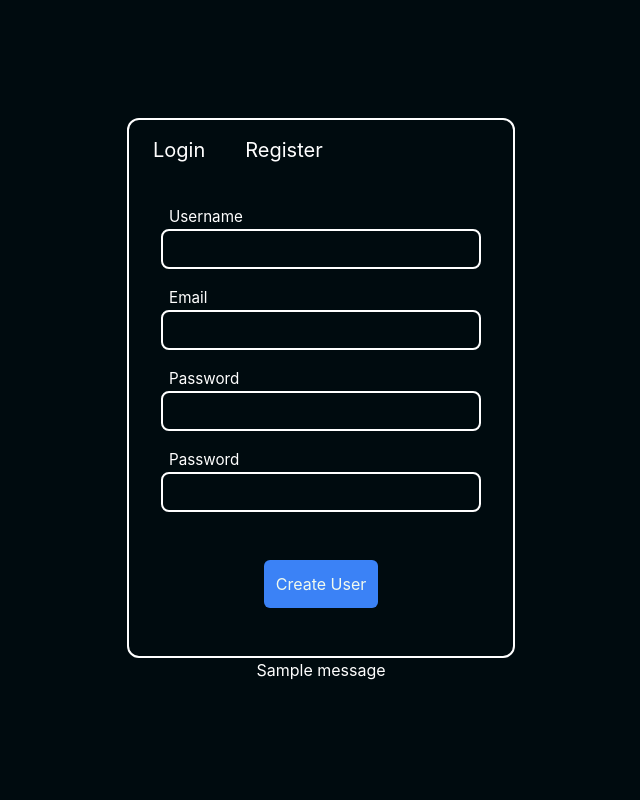
After one commit to LaurierCS/CodingJourney, a Django app: template templates/app/loginregister_page.html in a window 1280 px wide. The commit adds this page. Shown: the whole page, without its empty margins (319-959 px from the left). Run offline with Django 3.2, Linux system fonts and the light colour scheme; the template is opened without the code that fills it, so the values that code supplies are empty, except form fields; tables that the repository leaves empty hold one stand-in row (values such as "Sample post"); one stand-in notice (Sample message) is shown; form fields are guessed from the names that the template uses.

Commit message:
form authentication - login and register page
I believe I have completed the login and register feature and styling, and any additional changes can be made later, and everything is working for now...

```diff
--- a/app/admin.py
+++ b/app/admin.py
@@ -3,6 +3,7 @@ from django.contrib import admin
 from .models import *
 
 # Register your models here.
-admin.site.register(Project)#Model to register in the Admin site)
+admin.site.register(Journey)
+admin.site.register(Project)
 admin.site.register(Difficulty)
 admin.site.register(Marker)
--- a/templates/app/homepage.html
+++ b/templates/app/homepage.html
@@ -2,7 +2,7 @@
 {% load static %}
 
 {% block headers %}
-    <title>Hompage</title>
+    <title>Homepage</title>
 {% endblock headers %}
 
 {% block content %}
--- /dev/null
+++ b/templates/app/loginregister_page.html
@@ -0,0 +1,123 @@
+{% extends "base.html" %}
+{% load static %}
+
+{% block headers %}
+    <title>Homepage</title>
+    <style>
+      body {
+        display: flex;
+        flex-direction: column;
+        justify-content: center;
+        align-items: center;
+      }
+      label {
+        font-size: 0.95rem;
+        padding-left: 0.5rem;
+      }
+      input[type=text], input[type=email], input[type=password] {
+        width: 20rem;
+        height: 2.5rem;
+        padding: 0.5rem;
+        background-color: transparent;
+        border: 2px solid white;
+        border-radius: 0.5rem;
+      }
+
+    </style>
+{% endblock headers %}
+
+{% block content %}
+    {% if page == "login" %}
+    <!-- login page -->
+    <div class="border-2 border-white rounded-xl">
+      <!-- navbar  -->
+      <ul class="flex space-x-10 py-4 pl-6 pr-4 text-xl mx-auto">
+        <li><a href="{% url 'login' %}">Login</a></li>
+        <li><a href="{% url 'register' %}">Register</a></li>
+      </ul>
+      <form method="POST" action="" class="flex flex-col justify-center items-center px-4 space">
+        {% csrf_token %}
+        <!-- The container for input box -->
+        <div class="px-4 pt-6 space-y-4">
+          <div>
+            <!-- bg-transparent border-2 border-white w-80 h-10 p-2 -->
+              <label for="username" id="username_label">Username</label><br>
+              <input type="text" name="username" id="username_input">
+          </div>
+          <div>
+              <label for="password" id="password_label">Password</label><br>
+              <input type="text" name="password" id="password_input">
+          </div>
+        </div>
+        <!-- The end of container for input box -->
+        {% include 'components/button.html' %}
+      </form>
+    </div>
+
+    {% else %}
+    <!-- register page - styling template -->
+    <div class="border-2 border-white rounded-xl">
+      <!-- navbar  -->
+      <ul class="flex space-x-10 py-4 pl-6 pr-4 text-xl mx-auto">
+        <li><a href="{% url 'login' %}">Login</a></li>
+        <li><a href="{% url 'register' %}">Register</a></li>
+      </ul>
+      <form method="POST" action="" class="flex flex-col justify-center items-center px-4 space">
+        {% csrf_token %}
+        <!-- The container for input box -->
+        <div class="px-4 pt-6 space-y-4">
+          <div>
+            <!-- w-80 h-10 p-2 bg-transparent border-2 border-white -->
+              <label for="username" id="username_label">{{form.username.label}}</label><br>
+                {{form.username}}
+          </div>
+          <div>
+              <label for="email" id="email_label">{{form.email.label}}</label><br>
+                {{form.email}}
+          </div>
+          <div>
+              <label for="password1" id="password1_label">{{form.password1.label}}</label><br>
+                {{form.password1}}
+          </div>
+          <div>
+              <label for="password1" id="password2_label">{{form.password2.label}}</label><br>
+                {{form.password2}}
+          </div>
+        </div>
+        <!-- The end of container for input box -->
+        {% include 'components/button.html' %}
+      </form>
+    </div>
+    <!-- register page -->
+    <!-- <div>
+      <form method="POST" action="">
+        {% csrf_token %}
+        {{form.username.label}}
+        {{form.username}}
+        {{form.email.label}}
+        {{form.email}}
+        {{form.password1.label}}
+        {{form.password1}}
+        {{form.password2.label}}
+        {{form.password2}}
+
+        <input type="submit" value="Create User" />
+      </form>
+      <p>Already signed up?</p>
+      <a href="{% url 'login' %}">Login</a>
+    </div> -->
+    {% endif %}
+    <!-- register page -->
+
+
+
+    <!-- show the error message here -->
+    {% if messages %}
+    <ul class="messages">
+      {% for message in messages %}
+      <li>{{ message }}</li>
+      {% endfor %}
+    </ul>
+    {% endif %}
+    <!-- show the error message here -->
+{% endblock %}
--- a/templates/base.html
+++ b/templates/base.html
@@ -20,10 +20,11 @@
       while still have the default look on other pages when it is not replaced.
      -->
     {% block nav %}
-      {% include "components/navbar.html"%}
+      <!-- {% include "components/navbar.html"%} -->
     {% endblock nav %}
 
     {% block content %}
     {% endblock content%}
+
   </body>
 </html>
--- /dev/null
+++ b/templates/components/button.html
@@ -0,0 +1,3 @@
+{% load static %}
+
+<input class="text-rice-white bg-blue-500 rounded-md p-3 my-12 hover:text-blue-500 hover:bg-slate-300" type="submit" value="Create User" />
--- a/templates/components/navbar.html
+++ b/templates/components/navbar.html
@@ -5,9 +5,9 @@
   {%if alternate %}
     <ul class="flex justify-end items-center my-0 mx-auto w-11/12 h-full text-rice-white list-none">
       <li class="mx-10 cursor-pointer opacity-70 hover:opacity-100">Home</li>
-      <li class="mx-10 cursor-pointer opacity-70 hover:opacity-100"">How It Works</li>
-      <li class="mx-10 cursor-pointer opacity-70 hover:opacity-100"">About Us</li>
-      <li class="mx-10 cursor-pointer"><a href="#"><button  class="bg-dark-gradient py-2 px-4 rounded-md">Log In</button></a></li>
+      <li class="mx-10 cursor-pointer opacity-70 hover:opacity-100">How It Works</li>
+      <li class="mx-10 cursor-pointer opacity-70 hover:opacity-100">About Us</li>
+      <li class="mx-10 cursor-pointer"><a href="{% url 'login' %}"><button  class="bg-dark-gradient py-2 px-4 rounded-md">Log In</button></a></li>
     </ul>
   {% else %}
   <ul class="flex justify-between items-center my-0 mx-auto w-11/12 h-full text-rice-white list-none">
```
Also changed, not shown: app/forms.py (+8 -3 lines), app/models.py (+21 -4 lines), app/views.py (+59 -59 lines), db.sqlite3, static/css/tailwind.css, static/js/script.js (line endings or trailing spaces).
